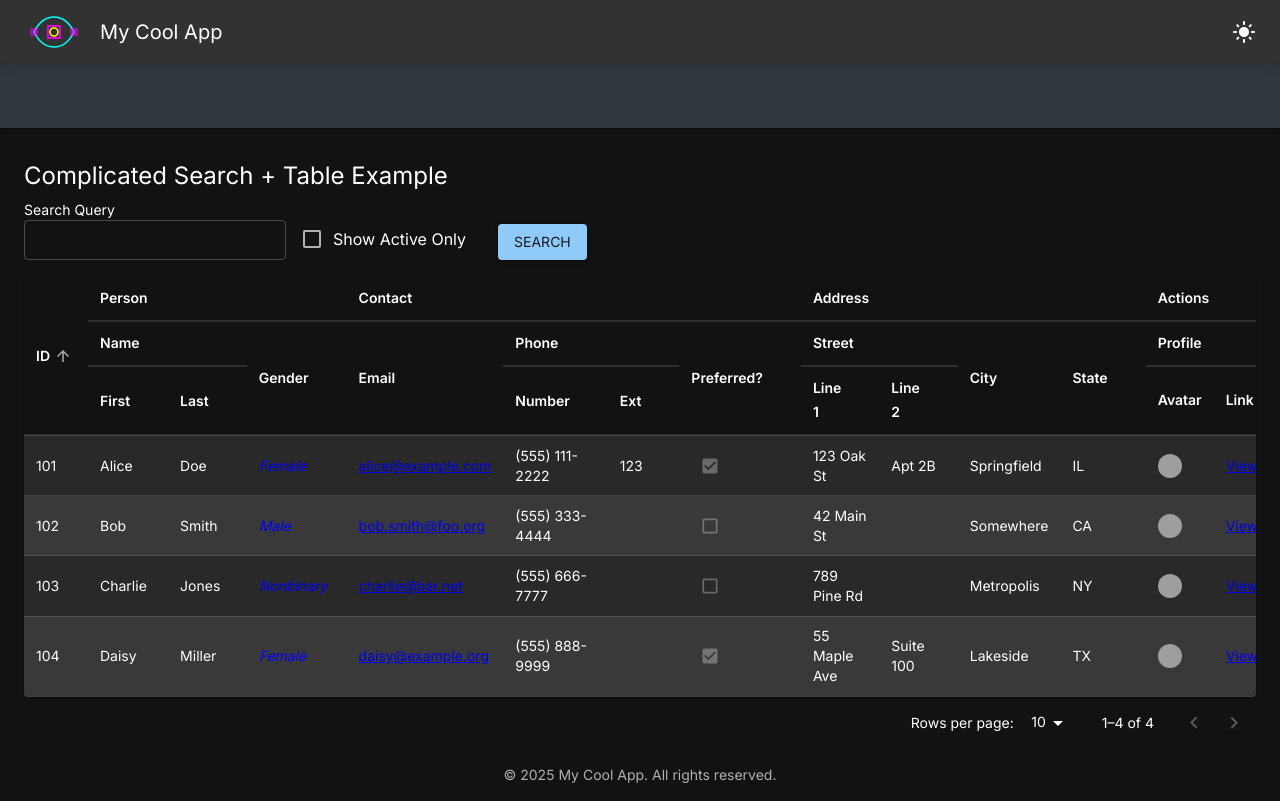
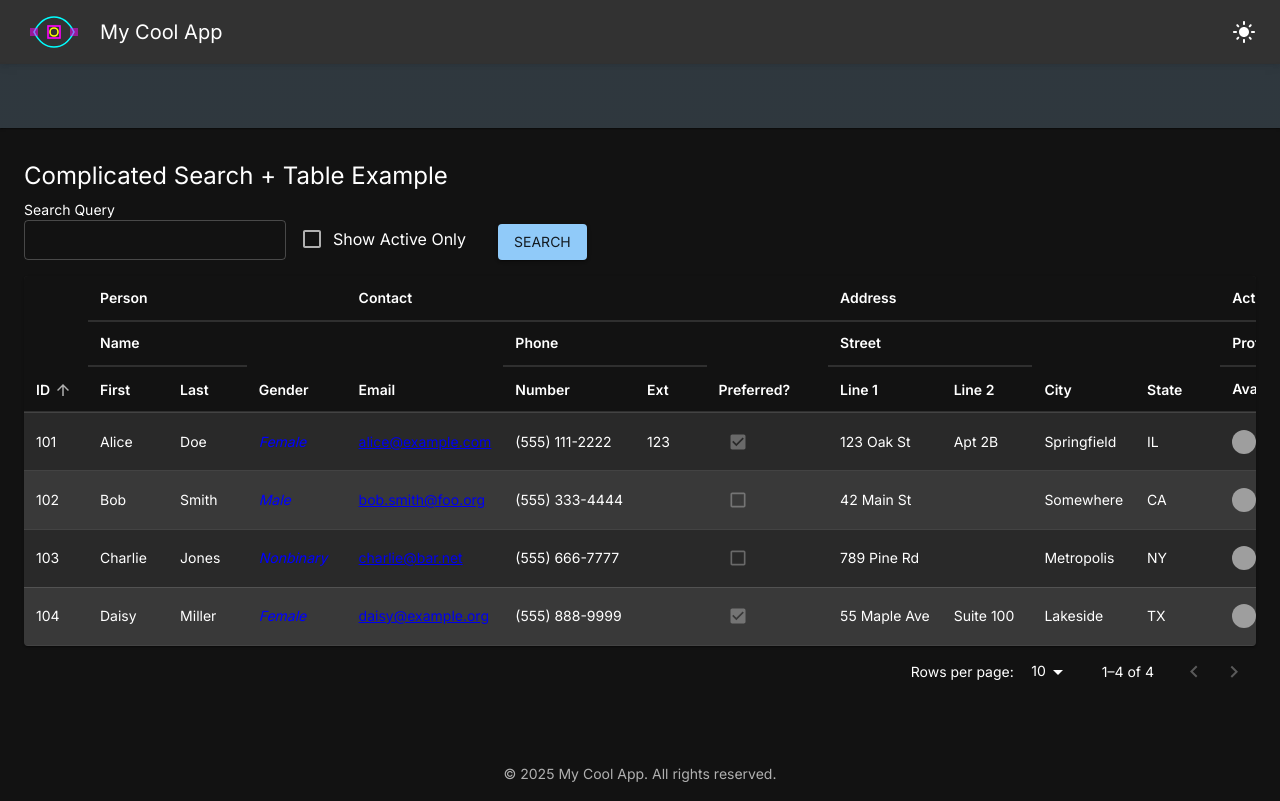
Before and after one commit to LoopyToktyn/react-template, a React app: page /search in a window 1280 px wide. Built offline with nearby package versions, Linux system fonts and the light colour scheme; grey boxes are pictures that could not be loaded.

Commit message:
subheaders and overflow!

```diff
--- a/src/components/SearchTable.tsx
+++ b/src/components/SearchTable.tsx
@@ -13,21 +13,16 @@ import {
   useTheme,
 } from "@mui/material";
 
-/** Sorting direction cycles: asc -> desc -> none -> asc */
+/** Possible sorting directions (including 'none' to disable). */
 type SortDirection = "asc" | "desc" | "none";
 
 /**
- * TableColumn definition with full recursion support:
- * - `header`: label in the header cell
- * - `field`: string path for sorting (e.g. "person.name.first")
- * - `subColumns`: child columns
- * - `width`: optional fixed width
- * - `customRender`: optional custom cell rendering
+ * Defines a column in the table. Supports nesting via `subColumns`.
  */
 export interface TableColumn<T> {
   header: string;
   field?: string; // For sorting or direct display
-  subColumns?: TableColumn<T>[];
+  subColumns?: TableColumn<T>[]; // Nested columns
   width?: string; // e.g. "100px" or "20%"
   customRender?: (item: T) => React.ReactNode;
 }
@@ -40,10 +35,7 @@ export interface SearchTableProps<T> {
   rowsPerPage?: number;
 }
 
-/**
- * Safely get a nested property from an object by string path,
- * e.g. getNestedValue(record, "person.name.first")
- */
+/** Safely retrieve a nested property (e.g. "person.name.first"). */
 function getNestedValue(obj: any, path?: string): any {
   if (!path) return undefined;
   return path.split(".").reduce((acc, key) => {
@@ -54,7 +46,7 @@ function getNestedValue(obj: any, path?: string): any {
   }, obj);
 }
 
-/** Count the total number of "leaf" columns under a given column. */
+/** Recursively count how many "leaf" columns a column contains. */
 function countLeafColumns<T>(col: TableColumn<T>): number {
   if (!col.subColumns || col.subColumns.length === 0) return 1;
   return col.subColumns.reduce(
@@ -63,25 +55,18 @@ function countLeafColumns<T>(col: TableColumn<T>): number {
   );
 }
 
-/**
- * Determine the maximum depth of the entire columns structure.
- * e.g. if you have 3 levels (header → sub → sub), maxDepth = 3.
- */
+/** Compute the maximum depth of nested columns. */
 function getMaxDepth<T>(columns: TableColumn<T>[]): number {
   let depth = 1;
   for (const col of columns) {
     if (col.subColumns && col.subColumns.length > 0) {
-      const subDepth = 1 + getMaxDepth(col.subColumns);
-      depth = Math.max(depth, subDepth);
+      depth = Math.max(depth, 1 + getMaxDepth(col.subColumns));
     }
   }
   return depth;
 }
 
-/**
- * Flatten all subColumns into an array of "leaf" columns (no children).
- * This is for rendering body cells in a single row.
- */
+/** Flatten nested columns into an array of leaves for rendering body cells. */
 function flattenColumns<T>(columns: TableColumn<T>[]): TableColumn<T>[] {
   return columns.flatMap((col) =>
     col.subColumns && col.subColumns.length > 0
@@ -91,9 +76,11 @@ function flattenColumns<T>(columns: TableColumn<T>[]): TableColumn<T>[] {
 }
 
 /**
- * The main SearchTable with multi-level headers using rowSpan & colSpan:
- * - RowSpan for columns with no children (leaves)
- * - ColSpan for columns with children
+ * A reusable table component with:
+ * - Nested (multi-level) headers
+ * - Sorting (with asc/desc/none states)
+ * - Pagination
+ * - Automatic horizontal scroll when columns are wide
  */
 export function SearchTable<T extends object>({
   columns,
@@ -116,47 +103,43 @@ export function SearchTable<T extends object>({
   const [page, setPage] = useState(0);
   const [perPage, setPerPage] = useState(rowsPerPage);
 
-  // Pre-calculate total depth for rowSpan logic
+  // Calculate total depth for rowSpan logic
   const totalDepth = useMemo(() => getMaxDepth(columns), [columns]);
 
-  // Build table header rows. We'll store them in an array of arrays of <TableCell> elements.
-  const buildHeader = (
+  /**
+   * Build table header cells for a given level of columns.
+   * - If a column has children, it gets colSpan = # of leaves, rowSpan = 1
+   * - Leaf columns get rowSpan = remaining depth
+   */
+  function buildHeaderRow(
     cols: TableColumn<T>[],
     level: number
-  ): JSX.Element[] => {
-    const rowCells: JSX.Element[] = [];
-
-    cols.forEach((col) => {
+  ): JSX.Element[] {
+    return cols.map((col) => {
       const leafCount = countLeafColumns(col);
-      const hasChildren = col.subColumns && col.subColumns.length > 0;
+      const hasChildren = !!col.subColumns?.length;
       const isSortable = !!col.field;
 
-      // If it's a leaf, rowSpan is the remaining levels
       const rowSpan = hasChildren ? 1 : totalDepth - level;
       const colSpan = hasChildren ? leafCount : 1;
 
-      // Check if this column is actively sorted
       const isActiveSort =
         col.field && col.field === sortField && sortDirection !== "none";
 
-      const nextDirection = isActiveSort ? sortDirection : "asc"; // if not sorted, default to "asc"
-
-      // Sorting click handler
+      // Determine next direction in the cycle asc -> desc -> none -> asc
       const handleSortClick = () => {
         if (!col.field) return;
         if (sortField !== col.field) {
-          // start sorting by this new field ascending
           setSortField(col.field);
           setSortDirection("asc");
         } else {
-          // cycle asc -> desc -> none -> asc
           if (sortDirection === "asc") setSortDirection("desc");
           else if (sortDirection === "desc") setSortDirection("none");
-          else if (sortDirection === "none") setSortDirection("asc");
+          else setSortDirection("asc");
         }
       };
 
-      rowCells.push(
+      return (
         <TableCell
           key={`${col.header}-${level}`}
           align="left"
@@ -164,17 +147,16 @@ export function SearchTable<T extends object>({
           rowSpan={rowSpan}
           sx={{
             width: col.width || "auto",
+            fontWeight: 600,
+            verticalAlign: rowSpan > 1 ? "bottom" : "middle",
             borderBottom: `2px solid ${theme.palette.divider}`,
-            fontWeight: 600,
           }}
         >
           {isSortable ? (
             <TableSortLabel
               active={isActiveSort as any}
               direction={
-                nextDirection === undefined
-                  ? "asc"
-                  : (nextDirection as "asc" | "desc")
+                isActiveSort ? (sortDirection as "asc" | "desc") : "asc"
               }
               onClick={handleSortClick}
             >
@@ -186,53 +168,45 @@ export function SearchTable<T extends object>({
         </TableCell>
       );
     });
+  }
 
-    return rowCells;
-  };
-
-  // We'll recursively build an array-of-arrays for each row level
+  // Recursively build each row of the header
   const headerRows: JSX.Element[][] = [];
   function recurseHeaders(cols: TableColumn<T>[], level: number) {
-    // Build the row for this level
-    const row = buildHeader(cols, level);
-    headerRows[level] = headerRows[level]
-      ? [...headerRows[level], ...row]
-      : row;
+    const rowCells = buildHeaderRow(cols, level);
+    if (!headerRows[level]) headerRows[level] = [];
+    headerRows[level].push(...rowCells);
 
-    // For each column that has children, we go one level deeper
+    // Recurse for children
     cols.forEach((col) => {
       if (col.subColumns && col.subColumns.length > 0) {
         recurseHeaders(col.subColumns, level + 1);
       }
     });
   }
-
-  // Build the multi-level headers
   recurseHeaders(columns, 0);
 
   // Flatten columns for body cells
   const leafColumns = useMemo(() => flattenColumns(columns), [columns]);
 
-  // Sorting
+  // Sort data if a field and direction are set
   const sortedData = useMemo(() => {
     if (!sortField || sortDirection === "none") return data;
-    const sorted = [...data].sort((a, b) => {
+    const copy = [...data];
+    copy.sort((a, b) => {
       const valA = getNestedValue(a, sortField);
       const valB = getNestedValue(b, sortField);
       if (valA < valB) return sortDirection === "asc" ? -1 : 1;
       if (valA > valB) return sortDirection === "asc" ? 1 : -1;
       return 0;
     });
-    return sorted;
+    return copy;
   }, [data, sortField, sortDirection]);
 
-  // Pagination
-  const handleChangePage = (event: unknown, newPage: number) =>
-    setPage(newPage);
-  const handleChangeRowsPerPage = (
-    event: React.ChangeEvent<HTMLInputElement>
-  ) => {
-    setPerPage(parseInt(event.target.value, 10));
+  // Handle pagination
+  const handleChangePage = (_: unknown, newPage: number) => setPage(newPage);
+  const handleChangeRowsPerPage = (e: React.ChangeEvent<HTMLInputElement>) => {
+    setPerPage(parseInt(e.target.value, 10));
     setPage(0);
   };
 
@@ -241,19 +215,18 @@ export function SearchTable<T extends object>({
     return sortedData.slice(start, start + perPage);
   }, [page, perPage, sortedData]);
 
-  // Striped row background
-  const getRowStyle = (index: number) => {
-    // Use theme.palette.action.hover for alternate row color
-    return index % 2 === 1
-      ? { backgroundColor: theme.palette.action.hover }
-      : {};
-  };
+  // Simple alternating row style
+  const getRowStyle = (index: number) =>
+    index % 2 === 1 ? { backgroundColor: theme.palette.action.hover } : {};
 
   return (
     <Box sx={{ width: "100%" }}>
       <TableContainer
         component={Paper}
         sx={{
+          // Force horizontal scrolling
+          overflowX: "auto",
+          maxWidth: "100%",
           "& .MuiTableCell-root": {
             py: 1.2,
             px: 1.5,
@@ -261,7 +234,15 @@ export function SearchTable<T extends object>({
           },
         }}
       >
-        <Table size="small">
+        <Table
+          size="small"
+          sx={{
+            // Let the columns expand as needed, no wrapping
+            tableLayout: "auto",
+            minWidth: "max-content",
+            whiteSpace: "nowrap",
+          }}
+        >
           <TableHead>
             {headerRows.map((cells, rowIndex) => (
               <TableRow
@@ -275,17 +256,17 @@ export function SearchTable<T extends object>({
           <TableBody>
             {pagedData.map((item, rowIndex) => (
               <TableRow key={rowIndex} sx={getRowStyle(rowIndex)}>
-                {leafColumns.map((leaf, colIndex) => {
-                  const rawValue = leaf.field
-                    ? getNestedValue(item, leaf.field)
-                    : undefined;
+                {leafColumns.map((col, colIndex) => {
+                  const rawValue = col.field
+                    ? getNestedValue(item, col.field)
+                    : "";
                   return (
                     <TableCell
                       key={colIndex}
-                      sx={{ width: leaf.width || "auto" }}
+                      sx={{ width: col.width || "auto" }}
                     >
-                      {leaf.customRender
-                        ? leaf.customRender(item)
+                      {col.customRender
+                        ? col.customRender(item)
                         : String(rawValue ?? "")}
                     </TableCell>
                   );
--- a/src/pages/ExampleSearchPage.tsx
+++ b/src/pages/ExampleSearchPage.tsx
@@ -1,4 +1,4 @@
-import React, { useState, useMemo, useEffect } from "react";
+import React, { useState, useEffect } from "react";
 import {
   Box,
   Container,
@@ -6,8 +6,9 @@ import {
   Button,
   Avatar,
   Checkbox,
+  FormControlLabel,
+  TextField,
 } from "@mui/material";
-import { FormControlLabel, TextField } from "@mui/material";
 import { SearchTable, TableColumn } from "@components/SearchTable";
 
 /** User's search criteria: can expand as needed. */
@@ -54,7 +55,7 @@ interface PersonRecord {
     favorite: boolean;
     admin: boolean;
   };
-  active: boolean; // used for "showActive" filter
+  active: boolean;
 }
 
 // -------------------------
@@ -111,14 +112,8 @@ const SearchForm: React.FC<SearchFormProps> = ({
   );
 };
 
-// -------------------------
-// 4) The “SearchTable” with multi-level headers, recursion, sorting, pagination
-
-// -------------------------
-// 5) “Fetch” function that returns complicated data
-//    In a real app, you'd call an API; here we simulate various sub-fields.
-
-function dummyFetchSearchResults(
+// Simulate fetching data from an API
+async function dummyFetchSearchResults(
   criteria: SearchCriteria
 ): Promise<PersonRecord[]> {
   return new Promise((resolve) => {
@@ -300,14 +295,8 @@ const complicatedColumns: TableColumn<PersonRecord>[] = [
       {
         header: "Phone",
         subColumns: [
-          {
-            header: "Number",
-            field: "contact.phone.number",
-          },
-          {
-            header: "Ext",
-            field: "contact.phone.ext",
-          },
+          { header: "Number", field: "contact.phone.number" },
+          { header: "Ext", field: "contact.phone.ext" },
         ],
       },
       {
@@ -411,7 +400,7 @@ const complicatedColumns: TableColumn<PersonRecord>[] = [
 ];
 
 // -------------------------
-// 7) The main “SearchPage” component
+// The main “SearchPage” component
 
 export default function ExampleSearchPage() {
   const [criteria, setCriteria] = useState<SearchCriteria>({});
@@ -422,7 +411,7 @@ export default function ExampleSearchPage() {
     setResults(data);
   };
 
-  // On page load, do an initial search
+  // On mount, do an initial search
   useEffect(() => {
     handleSearch();
     // eslint-disable-next-line
@@ -434,21 +423,19 @@ export default function ExampleSearchPage() {
         Complicated Search + Table Example
       </Typography>
 
-      {/* Our Search Form */}
       <SearchForm
         criteria={criteria}
         onChange={setCriteria}
         onSearch={handleSearch}
       />
 
-      {/* Results Table */}
       {results.length > 0 ? (
         <SearchTable<PersonRecord>
           columns={complicatedColumns}
           data={results}
           defaultSortField="id"
           defaultSortDirection="asc"
-          rowsPerPage={10} // Just to show more paging
+          rowsPerPage={10}
         />
       ) : (
         <Typography variant="body2" color="text.secondary">
```
